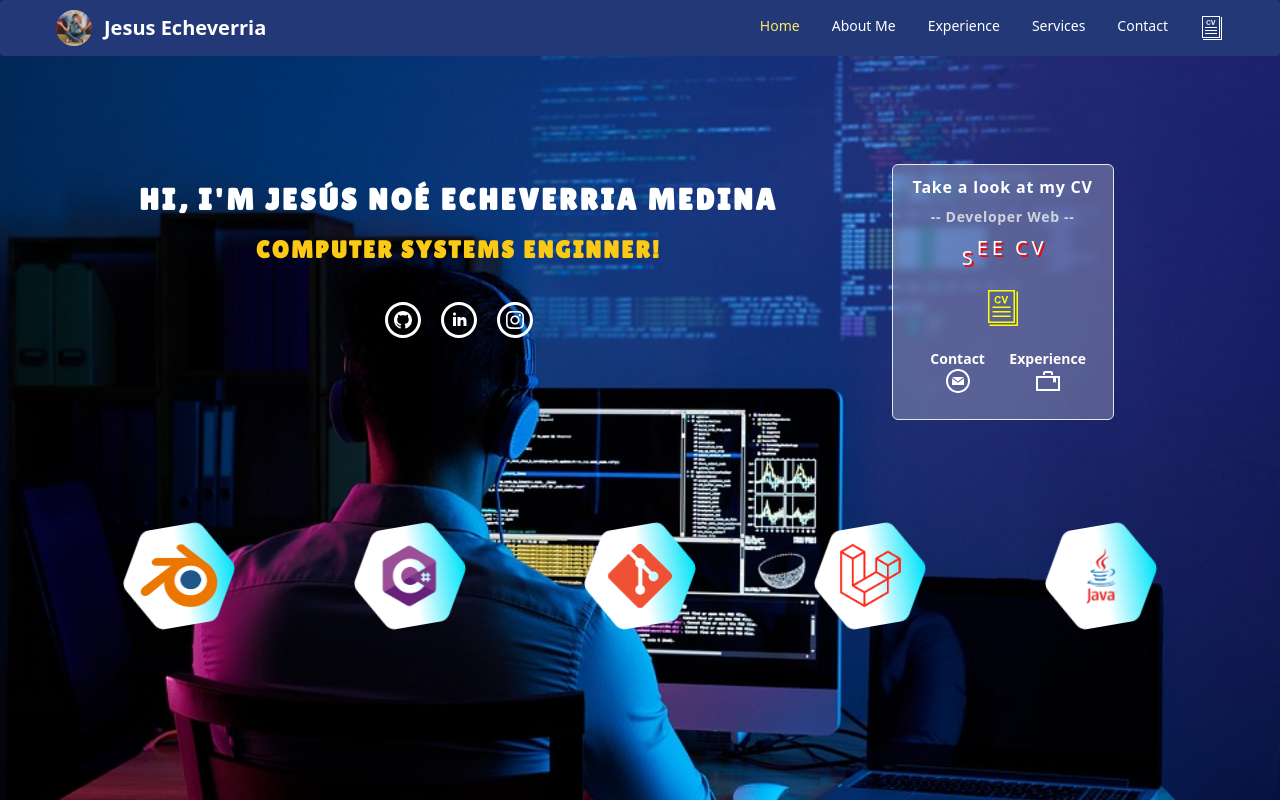
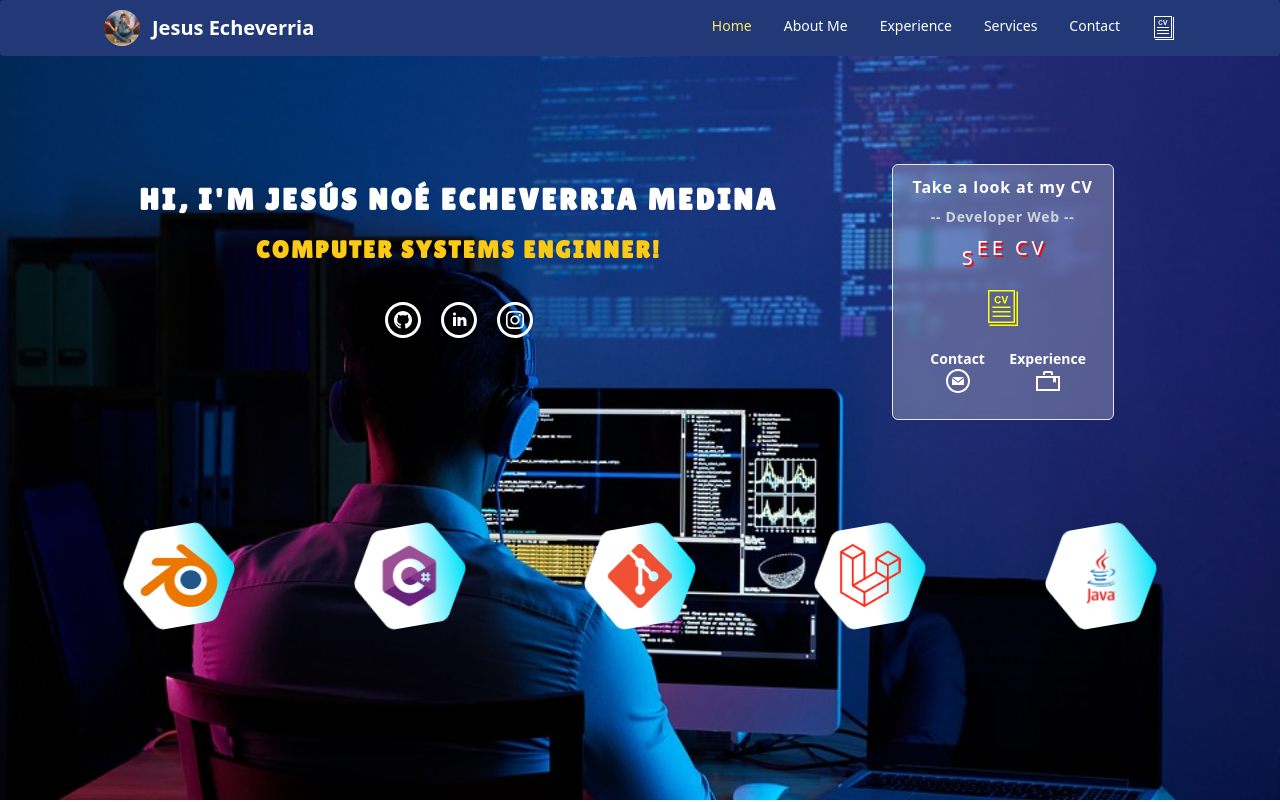
Before and after one commit to EcheverriaJesus/JesusEcheverria.github.io, a React (Create React App) app: page / in a window 1280 px wide. Shown: the top 802 px of the page. Built offline with nearby package versions, Linux system fonts and the light colour scheme; a web font is replaced by a local one.

Commit message:
Dando pading al navbar de acuerdo al contenido en lg responsive

```diff
--- a/src/Components/NavBar.js
+++ b/src/Components/NavBar.js
@@ -4,7 +4,7 @@ import { Navbar } from 'flowbite-react';
 export default function NavBar() {
   return (
     <div>
-      <Navbar className='text-black md:text-white md:bg-blue-900' fluid rounded>
+      <Navbar className='text-black md:text-white md:bg-blue-900 lg:px-16' fluid rounded>
   <Navbar.Brand href="/JesusEcheverria.github.io" className='lg:pl-10'>
     <img alt="" className="mr-3 h-8 sm:h-9 rounded-full" src="/JesusEcheverria.github.io/Images/Perfil.jpg"/>
     <span className="self-center whitespace-nowrap text-xl font-semibold dark:text-white">
```
